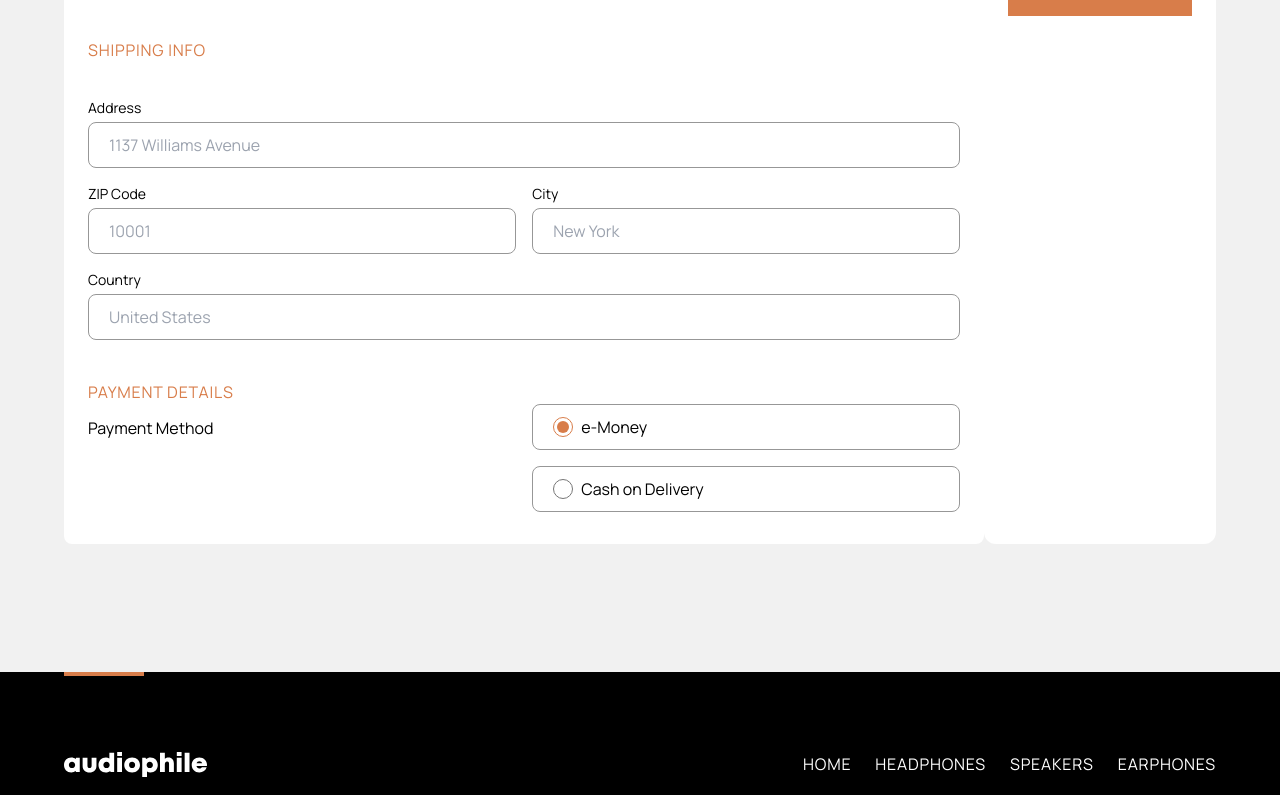
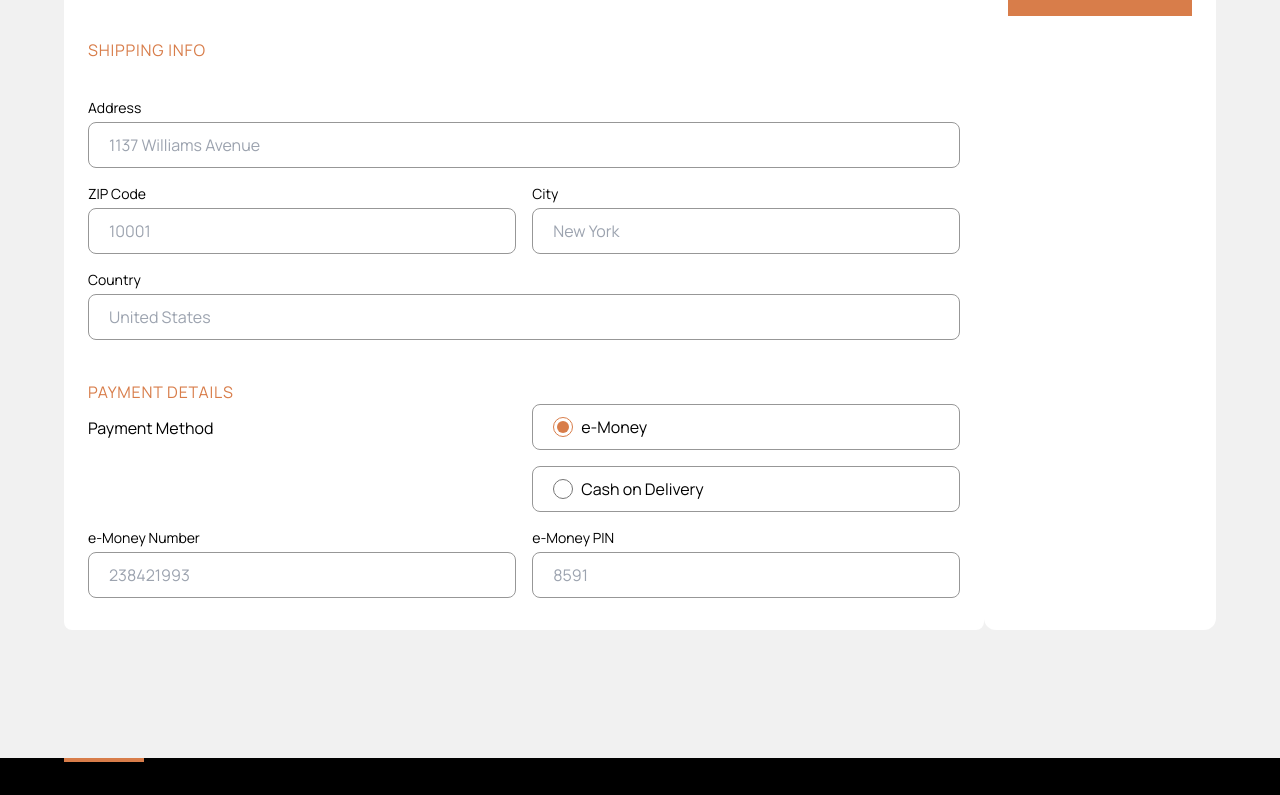
Before and after one commit to almasiwe11/Ecommerce, a React (Vite) app: page /checkout in a window 1280 px wide. Shown: the part 529-1324 px from the top of the page. Built offline with nearby package versions, Linux system fonts and the light colour scheme; data requests are answered from the project's data file.

Commit message:
not bad still have to finish payment

```diff
--- a/src/Components/Input/Input.tsx
+++ b/src/Components/Input/Input.tsx
@@ -18,7 +18,7 @@ function Input({ formik, name, placeholder, label, type = "text" }: PropTypes) {
   }
 
   return (
-    <div className="flex flex-col gap-1 ">
+    <div className="flex flex-col gap-1  ">
       <div className="flex justify-between">
         <label
           htmlFor={name}
@@ -26,7 +26,13 @@ function Input({ formik, name, placeholder, label, type = "text" }: PropTypes) {
         >
           {label}
         </label>
-        <span className="text-red text-end text-sm">{formik.errors[name]}</span>
+        <span
+          className={`${
+            hasError(name) ? "block" : "hidden"
+          } text-red text-end text-sm`}
+        >
+          {formik.errors[name]}
+        </span>
       </div>
       <input
         value={formik.values[name]}
--- a/src/Modules/FormTypes.ts
+++ b/src/Modules/FormTypes.ts
@@ -1,14 +1,4 @@
 import { FormikProps } from "formik"
-
-type EMoneyPayment = {
-  paymentMethod: "e-Money"
-  "e-money number": string
-  "e-money Pin": string
-}
-
-type OnDeliveryPayment = {
-  paymentMethod: "on-Delivery"
-}
 
 type FormTypes = {
   name: string
@@ -19,7 +9,9 @@ type FormTypes = {
   city: string
   country: string
   paymentMethod: "e-Money"
-} & (EMoneyPayment | OnDeliveryPayment)
+  "e-money number"?: string
+  "e-money Pin"?: string
+}
 
 type FormikTypes = FormikProps<FormTypes>
 
--- a/src/Pages/Checkout/Form/PaymentDetails.tsx
+++ b/src/Pages/Checkout/Form/PaymentDetails.tsx
@@ -1,5 +1,6 @@
 import { Field } from "formik"
 import { FormikTypes } from "../../../Modules/FormTypes"
+import Input from "../../../Components/Input/Input"
 
 type PropTypes = {
   formik: FormikTypes
@@ -21,6 +22,7 @@ function PaymentDetails({ formik }: PropTypes) {
               className="form-radio accent-orange h-5 w-5"
               name="paymentMethod" // Use camelCase for field names
               value="e-Money"
+              onBlur={formik.handleBlur}
             />
             <span className="ml-2">e-Money</span>
           </label>
@@ -31,11 +33,30 @@ function PaymentDetails({ formik }: PropTypes) {
               className="form-radio accent-orange h-5 w-5"
               name="paymentMethod" // Use camelCase for field names
               value="on-Delivery"
+              onBlur={formik.handleBlur}
             />
             <span className="ml-2">Cash on Delivery</span>
           </label>
         </div>
       </div>
+
+      {formik.values.paymentMethod === "e-Money" && (
+        <div className="flex mt-4 flex-col md:grid md:grid-cols-2 items-end  gap-4">
+          <Input
+            name="e-money number"
+            formik={formik}
+            label="e-Money Number"
+            placeholder="238421993"
+          ></Input>
+          <Input
+            name="e-money Pin"
+            formik={formik}
+            label="e-Money PIN"
+            placeholder="8591"
+            type="password"
+          ></Input>
+        </div>
+      )}
     </div>
   )
 }
```
